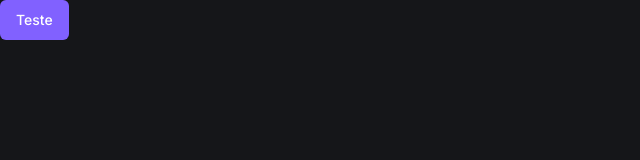
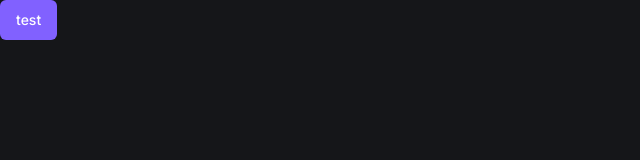
Before and after one commit to FelipePetriw/Barbearia, a Next.js app: page / in a window 1280 px wide. Shown: the top 160 px of the page, without its empty margins (0-640 px from the left). Built offline with nearby package versions, Linux system fonts and the light colour scheme.

Commit message:
modified:   .husky/commit-msg

```diff
--- a/app/page.tsx
+++ b/app/page.tsx
@@ -1,9 +1,7 @@
-import { Button } from "./_components/ui/button";
-
-const name = 'test'
+import { Button } from "./_components/ui/button"
 
 const Home = () => {
-  return <Button>Teste</Button>;
-};
+  return <Button>test</Button>
+}
 
-export default Home;
+export default Home
```
Also changed, not shown: 2 other files (tests, documents, lock files or other folders).
